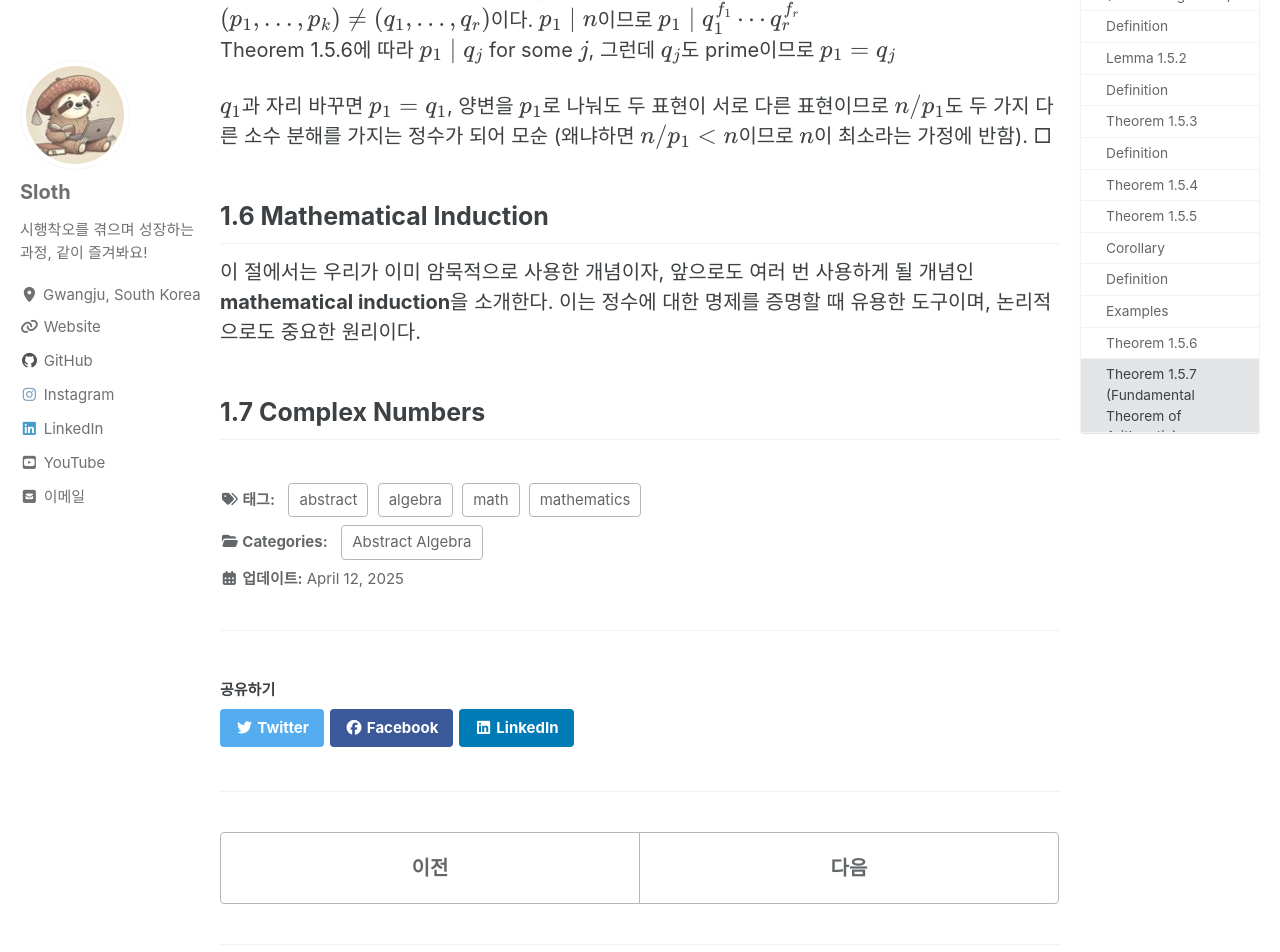
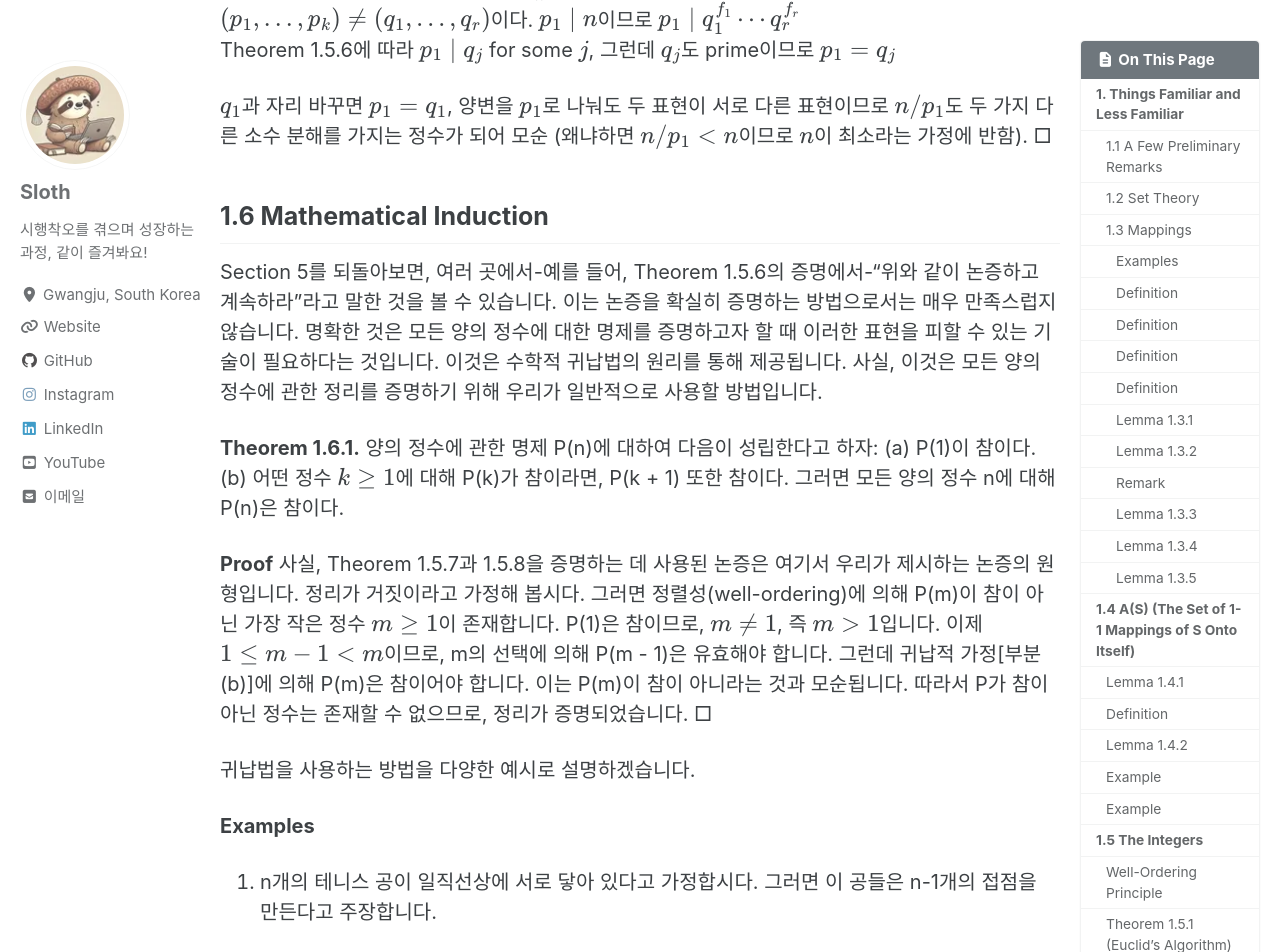
Before and after one commit to renaissance-sloth/renaissance-sloth.github.io, a Jekyll site: the page built from ko/Abstract Algebra/_posts/2025-04-12-Things Familiar and Less Familiar.md, in a window 1280 px wide and 1400 px high, scrolled down 16662 px. Shown: the top 952 px of the window. Built offline with Jekyll 4.4.1, drawn with Linux system fonts in a browser that asks for light colours; cached includes are drawn as plain includes; formulas are drawn with MathJax 3; comment, search, counter and statistics services are not loaded; some of the changed text lies outside the part shown.

Commit message:
Docs: Expand section on 1.6 mathematical induction

```diff
--- a/ko/Abstract Algebra/_posts/2025-04-12-Things Familiar and Less Familiar.md
+++ b/ko/Abstract Algebra/_posts/2025-04-12-Things Familiar and Less Familiar.md
@@ -517,8 +517,41 @@ $q_1$과 자리 바꾸면 $p_1 = q_1$, 양변을 $p_1$로 나눠도 두 표현
 
 ## 1.6 Mathematical Induction
 
-이 절에서는 우리가 이미 암묵적으로 사용한 개념이자, 앞으로도 여러 번 사용하게 될 개념인 **mathematical induction**을 소개한다. 이는 정수에 대한 명제를 증명할 때 유용한 도구이며, 논리적으로도 중요한 원리이다.
+Section 5를 되돌아보면, 여러 곳에서-예를 들어, Theorem 1.5.6의 증명에서-"위와 같이 논증하고 계속하라"라고 말한 것을 볼 수 있습니다. 이는 논증을 확실히 증명하는 방법으로서는 매우 만족스럽지 않습니다. 명확한 것은 모든 양의 정수에 대한 명제를 증명하고자 할 때 이러한 표현을 피할 수 있는 기술이 필요하다는 것입니다. 이것은 수학적 귀납법의 원리를 통해 제공됩니다. 사실, 이것은 모든 양의 정수에 관한 정리를 증명하기 위해 우리가 일반적으로 사용할 방법입니다.
+
+**Theorem 1.6.1.** 양의 정수에 관한 명제 P(n)에 대하여 다음이 성립한다고 하자:
+(a) P(1)이 참이다.
+(b) 어떤 정수 $k \geq 1$에 대해 P(k)가 참이라면, P(k + 1) 또한 참이다.
+그러면 모든 양의 정수 n에 대해 P(n)은 참이다.
+
+**Proof** 사실, Theorem 1.5.7과 1.5.8을 증명하는 데 사용된 논증은 여기서 우리가 제시하는 논증의 원형입니다.
+정리가 거짓이라고 가정해 봅시다. 그러면 정렬성(well-ordering)에 의해 P(m)이 참이 아닌 가장 작은 정수 $m \geq 1$이 존재합니다. P(1)은 참이므로, $m \neq 1$, 즉 $m > 1$입니다. 이제 $1 \leq m - 1 < m$이므로, m의 선택에 의해 P(m - 1)은 유효해야 합니다. 그런데 귀납적 가정[부분 (b)]에 의해 P(m)은 참이어야 합니다. 이는 P(m)이 참이 아니라는 것과 모순됩니다. 따라서 P가 참이 아닌 정수는 존재할 수 없으므로, 정리가 증명되었습니다. □
+
+귀납법을 사용하는 방법을 다양한 예시로 설명하겠습니다.
+
+**Examples**
+
+1. n개의 테니스 공이 일직선상에 서로 닿아 있다고 가정합시다. 그러면 이 공들은 n-1개의 접점을 만든다고 주장합니다.
+
+**Proof** n = 2인 경우, 문제는 분명합니다. k개의 공에서 k-1개의 접점이 있다면, (일직선상에) 공 하나를 추가하면 접점이 하나 더 추가됩니다. 따라서 k+1개의 공은 k개의 접점을 갖게 됩니다. 만약 P(n)이 테니스 공에 관한 위의 주장이라면, P(k)가 참이면 P(k+1)도 참임을 알 수 있습니다. 따라서 이 정리에 의해 $n \geq 1$인 모든 n에 대해 P(n)은 참입니다. □
+
+2. p가 소수이고 $p|a_1a_2...a_n$이면, $1 \leq i \leq n$인 어떤 i에 대해 $p|a_i$이다.
+
+**Proof** P(n)을 예제 2의 진술이라고 합시다. 그러면 P(1)은 참입니다. 왜냐하면 $p|a_1$이면, 분명히 $1 \leq i \leq 1$인 어떤 i에 대해 $p|a_i$이기 때문입니다.
+
+P(k)가 참이고 $p|a_1a_2...a_ka_{k+1}$이라고 가정합시다. 그러면 Theorem 1.5.6에 의해, $p|(a_1a_2...a_k)a_{k+1}$이므로 $p|a_{k+1}$ (원하는 결론) 또는 $p|a_1...a_k$ 중 하나가 성립합니다. 두 번째 가능성에서, P(k)가 참이므로 어떤 $1 \leq i \leq k$에 대해 $p|a_i$입니다. 두 가능성을 모두 고려하면, 어떤 $1 \leq j \leq k+1$에 대해 $p|a_j$임을 얻습니다. 따라서 Theorem 1.6.1의 부분 (b)가 성립하므로, $n \geq 1$인 모든 n에 대해 P(n)은 참입니다. □
+
+3. $n \geq 1$에 대해, $1 + 2 + ... + n = \frac{1}{2}n(n + 1)$.
+
+**Proof** P(n)이 $1 + 2 + ... + n = \frac{1}{2}n(n + 1)$이라는 명제라면, P(1)은 확실히 참입니다. 왜냐하면 $1 = \frac{1}{2}1(1 + 1)$이기 때문입니다. P(k)가 참이라면, 이는
+$1 + 2 + ... + k = \frac{1}{2}k(k + 1)$을 의미합니다.
+
+질문은: 그러면 P(k + 1)도 참일까요, 즉 $1 + 2 + ... + k + (k + 1) = \frac{1}{2}(k + 1)((k + 1) + 1)$일까요? $1 + 2 + ... + k + (k + 1) = (1 + 2 + ... + k) + (k + 1) = \frac{1}{2}k(k + 1) + (k + 1)$입니다. P(k)가 성립하기 때문입니다. 그런데 $\frac{1}{2}k(k + 1) + (k + 1) = \frac{1}{2}(k(k + 1) + 2(k + 1)) = \frac{1}{2}(k + 1)(k + 2)$이고, 이는 $\frac{1}{2}(k + 1)((k + 1) + 1)$과 같습니다.
+
+여기서 한 가지 강조해야 할 점이 있습니다: 수학적 귀납법은 정수에 관한 결과를 찾는 방법이 아니라 결과를 검증하는 수단입니다. 우리는 다른 방법으로 $1 + 2 + ... + n$에 대한 위의 공식을 찾을 수 있습니다.
+
+Theorem 1.6.1의 부분 (b)는 보통 귀납 단계라고 불립니다. 문제들에서 우리는 귀납법 원리의 다른 버전들을 제시할 것입니다.
+
+## 1.7 Complex Numbers
 
 <!-- /TODO() -->
-
-## 1.7 Complex Numbers
```
